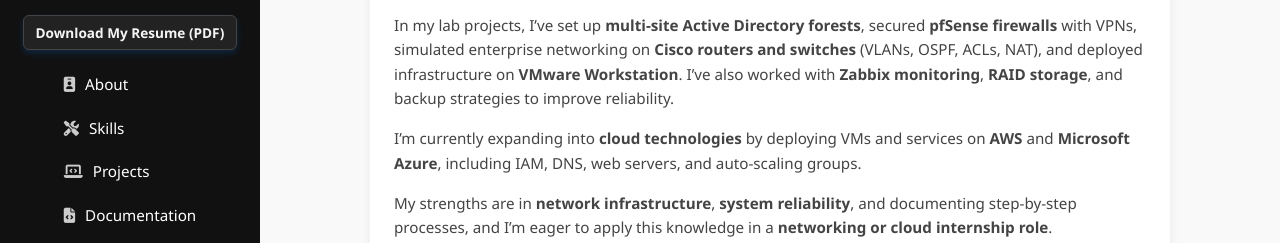
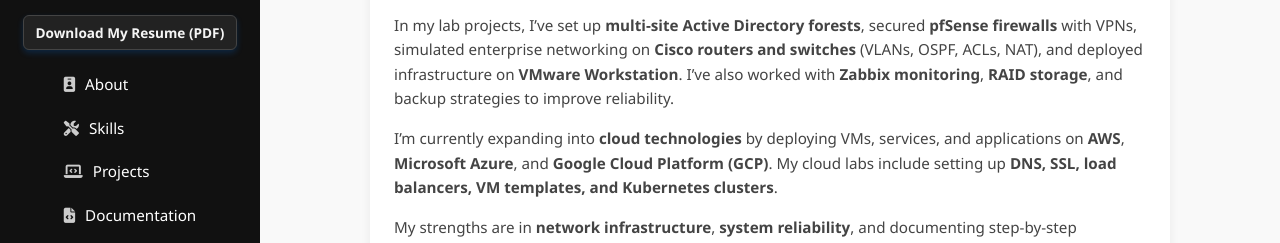
Before and after one commit to GuillermoPKeymole/GPKTechPortfolio, a plain HTML site: page index.html in a window 1280 px wide. Shown: the part 262-505 px from the top of the page. Drawn offline with Linux system fonts and the light colour scheme.

Commit message:
Update index.html

```diff
--- a/index.html
+++ b/index.html
@@ -49,8 +49,7 @@
       <strong>Zabbix monitoring</strong>, <strong>RAID storage</strong>, and backup strategies to improve reliability.
     </p>
     <p>
-    I’m currently expanding into <strong>cloud technologies</strong> by deploying VMs and services on <strong>AWS</strong> and <strong>Microsoft Azure</strong>,
-    including IAM, DNS, web servers, and auto-scaling groups.
+      I’m currently expanding into <strong>cloud technologies</strong> by deploying VMs, services, and applications on <strong>AWS</strong>, <strong>Microsoft Azure</strong>, and <strong>Google Cloud Platform (GCP)</strong>. My cloud labs include setting up <strong>DNS, SSL, load balancers, VM templates, and Kubernetes clusters</strong>.
     </p>
     <p>
       My strengths are in <strong>network infrastructure</strong>, <strong>system reliability</strong>, and documenting step-by-step processes, and I’m eager to apply this
```
Lines whose indentation alone changed are shown as unchanged.
